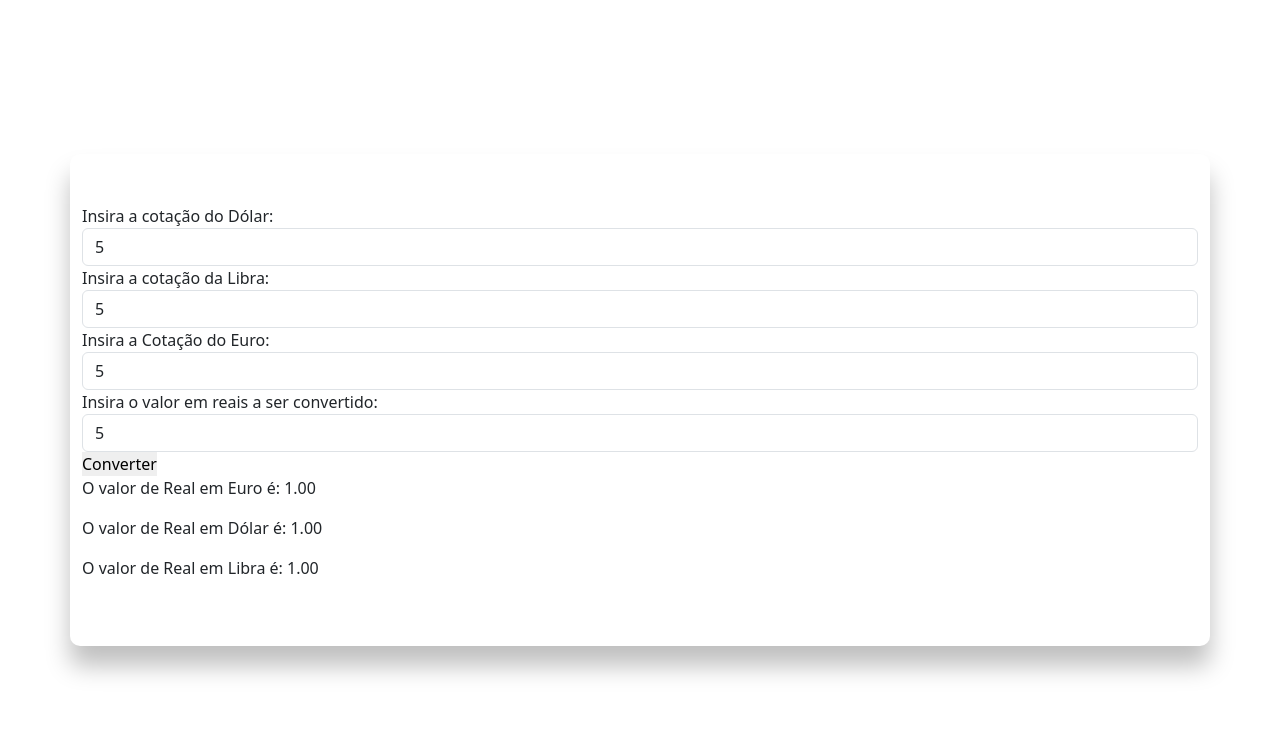
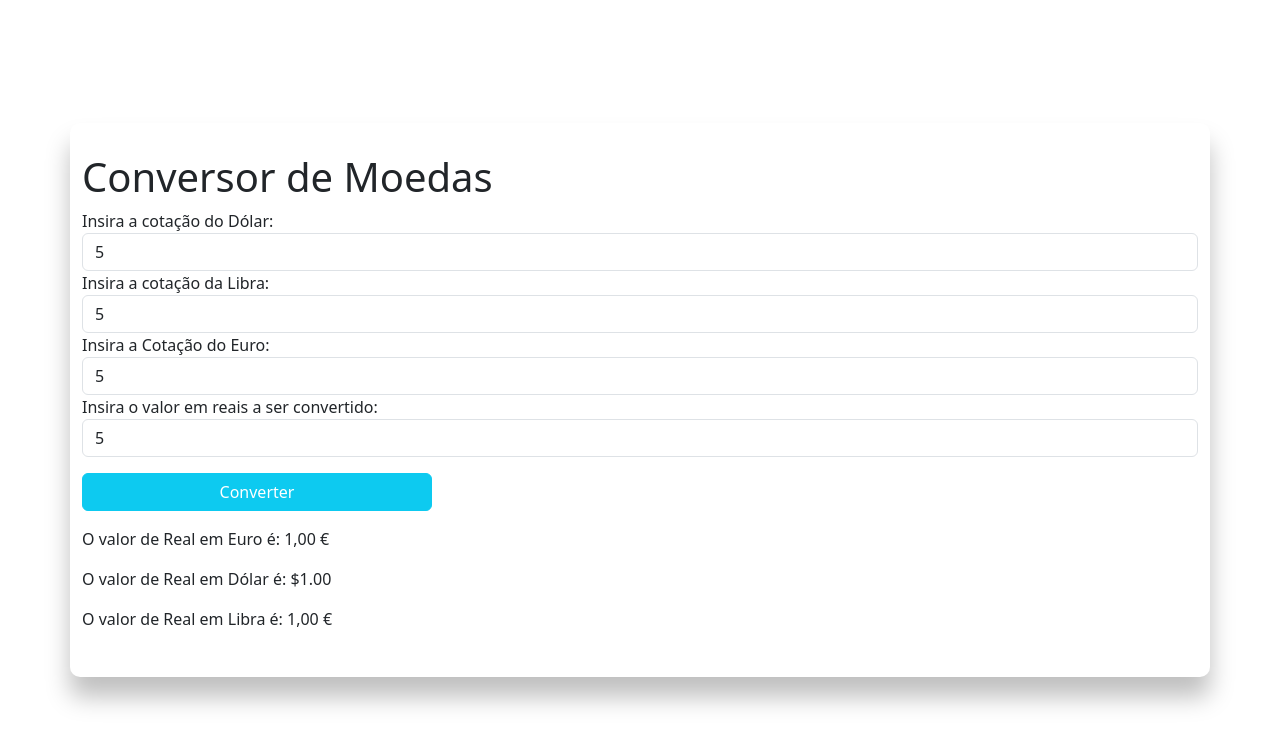
Before and after one commit to IvanSilvaLI/Prova-Glauco-11-04, a plain HTML site: page index.html in a window 1280 px wide. Both pictures are taken after typing "5", "5", "5", "5" into the empty fields and a click on the button "Converter". Drawn offline with nearby package versions, Linux system fonts and the light colour scheme.

Commit message:
Quarto commit Arrumando alguns erros

```diff
--- a/index.html
+++ b/index.html
@@ -11,6 +11,8 @@
 <body>
         <div class="container">
 
+        <h1>Conversor de Moedas</h1>
+
         <label for=""> Insira a cotação do Dólar:</label>
         <input class="form-control" type="number" id="Dolar">
         <label for=""> Insira a cotação da Libra:</label>
@@ -19,8 +21,8 @@
         <input class="form-control" type="number" id="Euro">
         <label for=""> Insira o valor em reais a ser convertido:</label>
         <input class="form-control" type="number" id="Real">
-        <div class="button">
-        <button id="converter" onclick="Converter()">Converter</button>
+        <div class="button mt-3 mb-3">
+        <button class="btn btn-info" id="converter" onclick="Converter()">Converter</button>
     </div>
 
 
--- a/index.js
+++ b/index.js
@@ -13,8 +13,22 @@ function Converter() {
     resultadoLibra = valReal / valLibra;
 
     //Exibir o resultado na Página html
-    document.getElementById("resuleuro").innerHTML = resultadoEuro.toFixed(2);
-    document.getElementById("resuldolar").innerHTML = resultadoDolar.toFixed(2);
-    document.getElementById("resullibra").innerHTML = resultadoLibra.toFixed(2);
+    document.getElementById("resuleuro").innerHTML = resultadoEuro.toLocaleString('de-DE', {
+        style: 'currency',
+        currency: 'EUR',
+    });
+    document.getElementById("resuldolar").innerHTML = resultadoDolar.toLocaleString('en-US', {
+        style: 'currency',
+        currency: 'USD',
+    });
+    document.getElementById("resullibra").innerHTML = resultadoLibra.toLocaleString('de-DE', {
+        style: 'currency',
+        currency: 'EUR',
+    });
 
 }
+
+function newFunction() {
+    resultadoEuro = parseFloat(resultadoEuro.replace(',', '.'));
+    console.log(resultadoEuro)
+}
--- a/style.css
+++ b/style.css
@@ -10,7 +10,7 @@
 .container {
     background-color: #fff;
     width: 600px;
-    padding: 50px 30px;
+    padding: 30px 25px;
     position: absolute;
     transform:  translate(-50%, -50%);
     top: 50%;
@@ -19,3 +19,12 @@
     box-shadow: 0 20px 25px rgba(0, 0, 0, 0.25);
 
 }
+
+.buttons {
+
+}
+
+#converter {
+    width: 350px;
+    color: white;
+}
```
